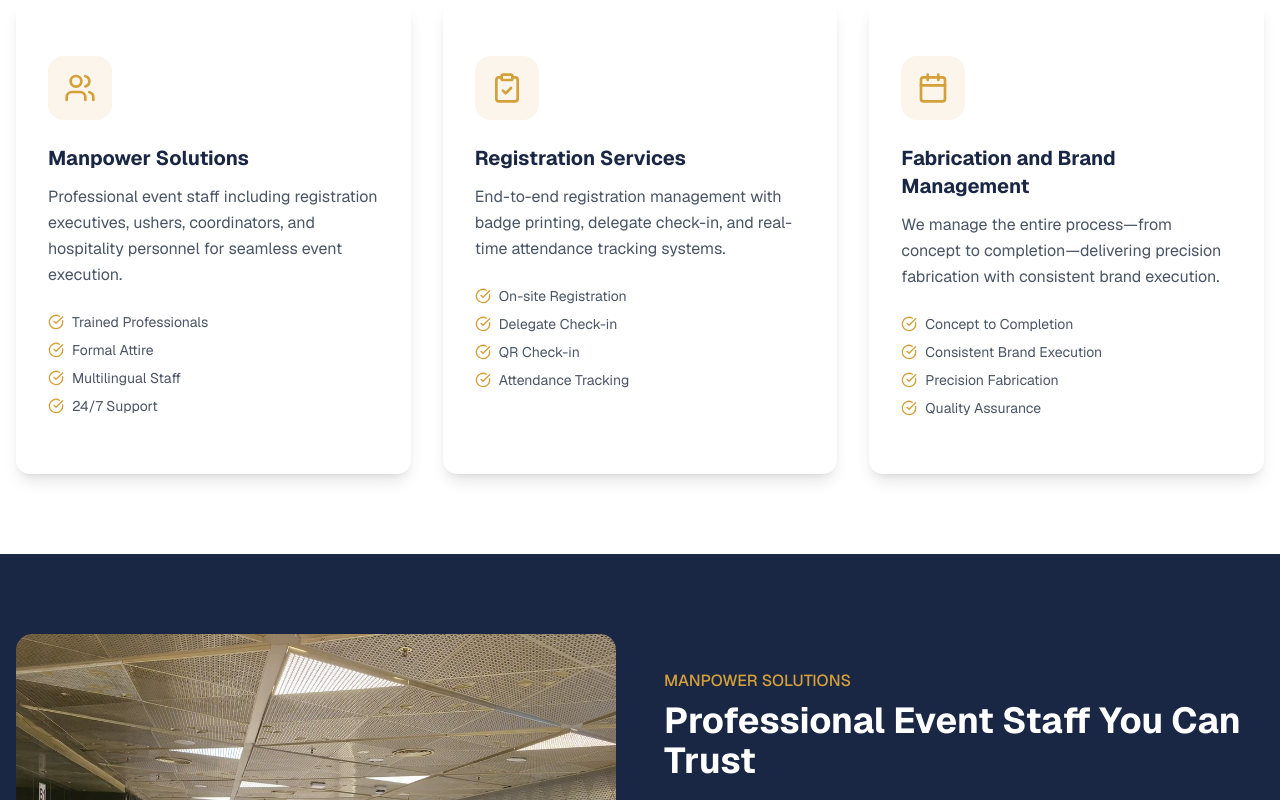
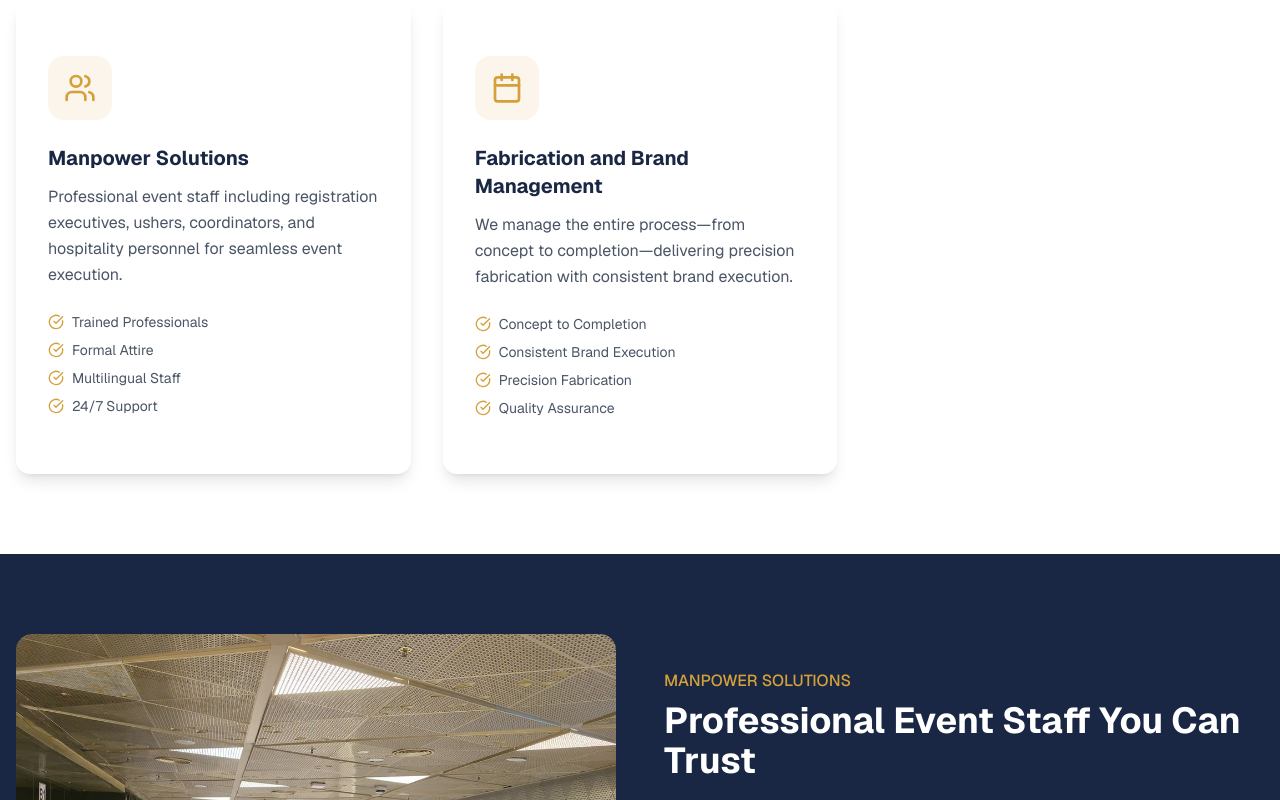
Before and after one commit to grrreatt/cecenewwebsite, a Next.js app: page / in a window 1280 px wide. Shown: the part 1197-1997 px from the top of the page. Built offline with nearby package versions, Linux system fonts and the light colour scheme.

Commit message:
Add new files
Co-authored-by: grrreatt <140725173+grrreatt@users.noreply.github.com>

```diff
--- a/app/page.tsx
+++ b/app/page.tsx
@@ -23,12 +23,6 @@ const services = [
     title: "Manpower Solutions",
     description: "Professional event staff including registration executives, ushers, coordinators, and hospitality personnel for seamless event execution.",
     features: ["Trained Professionals", "Formal Attire", "Multilingual Staff", "24/7 Support"]
-  },
-  {
-    icon: ClipboardCheck,
-    title: "Registration Services",
-    description: "End-to-end registration management with badge printing, delegate check-in, and real-time attendance tracking systems.",
-    features: ["On-site Registration", "Delegate Check-in", "QR Check-in", "Attendance Tracking"]
   },
   {
     icon: Calendar,
```
